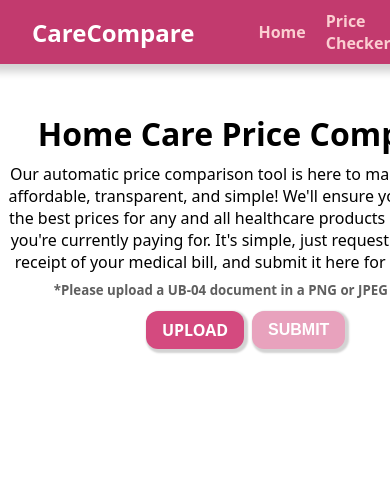
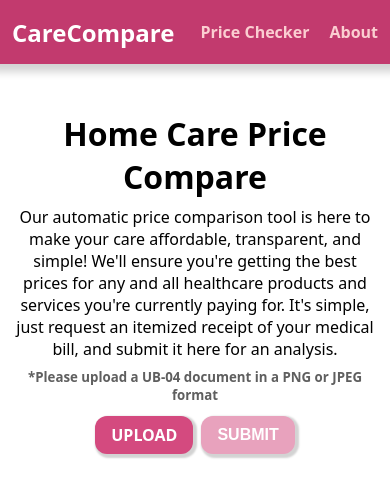
Before and after one commit to crispynoodlesoup/CareCompare, a React (Vite) app: page / in a window 390 px wide. Shown: the top 496 px of the page. Built offline with nearby package versions, Linux system fonts and the light colour scheme.

Commit message:
fully responsive, mobile and desktop!

```diff
--- a/src/components/nav/Nav.jsx
+++ b/src/components/nav/Nav.jsx
@@ -13,7 +13,6 @@ function Nav() {
     <nav>
       <h2>CareCompare</h2>
       <ul>
-        <NavLink link="./" text="Home" />
         <NavLink link="./" text="Price Checker" />
         <NavLink link="./" text="About" />
       </ul>
--- a/src/components/nav/nav.module.css
+++ b/src/components/nav/nav.module.css
@@ -38,3 +38,13 @@ a:active {
 .selectedLink {
     color: #ffffff;
 }
+
+@media (max-width: 720px) {
+    h2 {
+      padding: 0 12px;
+    }
+
+    nav ul {
+      padding: 0 12px;
+    }
+}
--- a/src/components/priceChecker/priceChecker.jsx
+++ b/src/components/priceChecker/priceChecker.jsx
@@ -1,28 +1,33 @@
 import style from "./priceChecker.module.css";
 import { useState, useEffect, useRef } from "react";
-import axios from 'axios';
+import axios from "axios";
 
 function Analysis({ data }) {
-  const [userLocation, setUserLocation] = useState({lat:0, lon:0});
+  const [userLocation, setUserLocation] = useState({ lat: 0, lon: 0 });
   const [attorneys, setAttorneys] = useState([]);
 
   const handleGetAttorneys = async () => {
-    try{
+    try {
       navigator.geolocation.getCurrentPosition(
         (position) => {
-          const {latitude, longitude} = position.coords;
-          setUserLocation({lat: latitude, lon: longitude});
-          axios.get(`http://localhost:5000/getNearbyAttorneys?lat=${latitude}&lon=${longitude}`).then(
-            (response) => {
+          const { latitude, longitude } = position.coords;
+          setUserLocation({ lat: latitude, lon: longitude });
+          axios
+            .get(
+              `http://localhost:5000/getNearbyAttorneys?lat=${latitude}&lon=${longitude}`
+            )
+            .then((response) => {
               setAttorneys(response.data.attorneys);
-            }).catch((error) => {
+            })
+            .catch((error) => {
               console.error("Error fetching attorneys: " + error);
             });
-          }, (error) => {
+        },
+        (error) => {
           console.error("Error fetching attorneys: " + error);
         }
       );
-        }catch(error){
+    } catch (error) {
       console.error("Error fetching attorneys: " + error);
     }
   };
@@ -51,6 +56,7 @@ function Analysis({ data }) {
           <p>Major Discrepancies</p>
         </div>
       </div>
+      <div className={style.tableWrapper}>
         <table className={style.itemTable}>
           <thead>
             <tr>
@@ -63,15 +69,16 @@ function Analysis({ data }) {
           </thead>
           <tbody>
             {items.map((item) => {
-            let itemPercent = Math.round((item.measured / item.average) * 100);
+              let itemPercent = Math.round(
+                (item.measured / item.average) * 100
+              );
               itemPercent = itemPercent - 100;
               let color = "#00000000";
               let textColor = "black";
               if (itemPercent >= 15) {
                 color = "#ffbdc0";
                 textColor = "#ff4e4e";
-            }
-            else if (itemPercent <= 0) {
+              } else if (itemPercent <= 0) {
                 color = "#9dff9d";
                 textColor = "#00a600";
               }
@@ -83,8 +90,7 @@ function Analysis({ data }) {
                   <td>${item.measured}</td>
                   <td>
                     <div
-                    style={{ backgroundColor: color,
-                    color: textColor }}
+                      style={{ backgroundColor: color, color: textColor }}
                       className={style.itemPercent}
                     >
                       {itemPercent > 0 ? "+" : null}
@@ -96,9 +102,14 @@ function Analysis({ data }) {
             })}
           </tbody>
         </table>
+      </div>
       <h2 className={style.overviewTitle}>Attorneys Near You</h2>
-      <div>
-      <button className={style.fileButton} onClick={handleGetAttorneys}>Find Nearby Attorneys</button>
+      <div className={style.fileButtons}>
+        <button className={style.fileButton} onClick={handleGetAttorneys}>
+          Find Nearby Attorneys
+        </button>
+      </div>
+      <div className={style.tableWrapper}>
         <table className={style.itemTable2}>
           <thead>
             <tr>
@@ -135,7 +146,7 @@ function PriceChecker() {
   useEffect(() => {
     if (isMounted.current) {
       const formData = new FormData();
-      formData.append('file', file);
+      formData.append("file", file);
       // dummy URL for testing, change this out for the real post
       fetch("http://127.0.0.1:5000/imgProcessing", {
         mode: "cors",
--- a/src/components/priceChecker/priceChecker.module.css
+++ b/src/components/priceChecker/priceChecker.module.css
@@ -1,5 +1,5 @@
 main {
-    padding: 48px 0;
+  padding: 48px 16px;
   display: grid;
   justify-content: center;
 }
@@ -48,6 +48,8 @@ input[type="file"] {
   cursor: pointer;
   font-size: 16px;
   transition: all 0.15s;
+  width: min-content;
+  text-wrap: nowrap;
 
   box-shadow: 2px 2px 2px 2px lightgrey;
 }
@@ -83,7 +85,6 @@ input[type="file"] {
   column-gap: 16px;
   width: 100%;
   justify-content: center;
-
 }
 
 .statBox {
@@ -101,6 +102,7 @@ input[type="file"] {
 }
 
 .itemTable {
+  width: 100%;
   box-shadow: 2px 2px 6px 2px lightgrey;
   border: none;
   overflow: hidden;
@@ -122,9 +124,11 @@ input[type="file"] {
   color: white;
 }
 
-.itemTable2 th, .itemTable2 td {
+.itemTable2 th,
+.itemTable2 td {
   text-align: left;
   padding: 8px 16px;
+  min-width: 120px;
   max-width: 240px;
   text-wrap: wrap;
 }
@@ -138,7 +142,8 @@ input[type="file"] {
   color: white;
 }
 
-.itemTable th, .itemTable td {
+.itemTable th,
+.itemTable td {
   text-align: left;
   padding: 8px 16px;
   max-width: 240px;
@@ -156,3 +161,23 @@ input[type="file"] {
   font-weight: bold;
   font-size: 14px;
 }
+
+.tableWrapper {
+  width: 100%;
+  overflow-x: scroll;
+}
+
+@media (max-width: 720px) {
+  .fileImage {
+    max-width: 90%;
+  }
+
+  .overview {
+    grid-template-rows: min-content min-content min-content;
+    grid-template-columns: 300px;
+  }
+  .itemTable2 th:nth-child(2),
+  .itemTable2 td:nth-child(2) {
+    display: none;
+  }
+}
```
Lines whose indentation alone changed are shown as unchanged.
